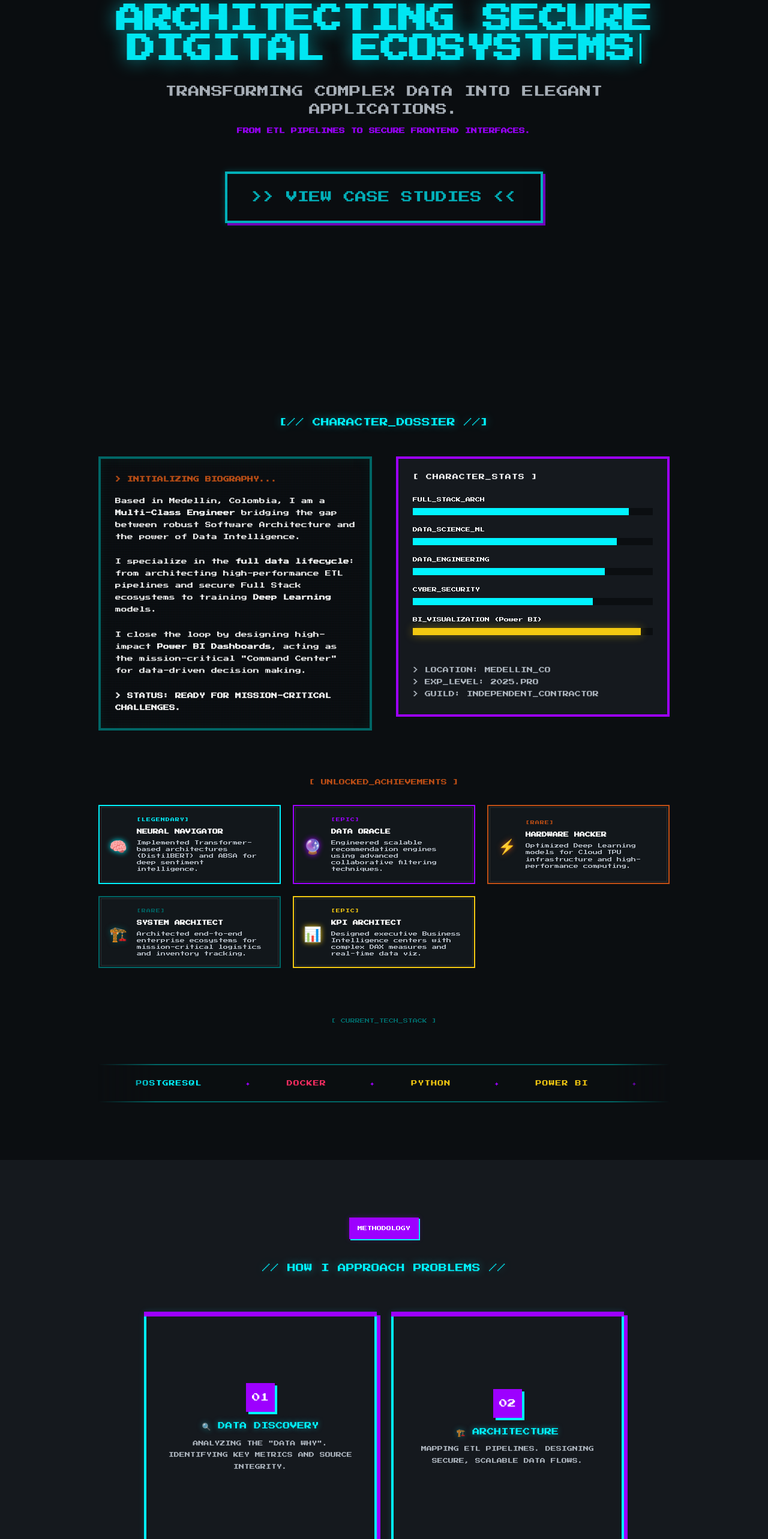
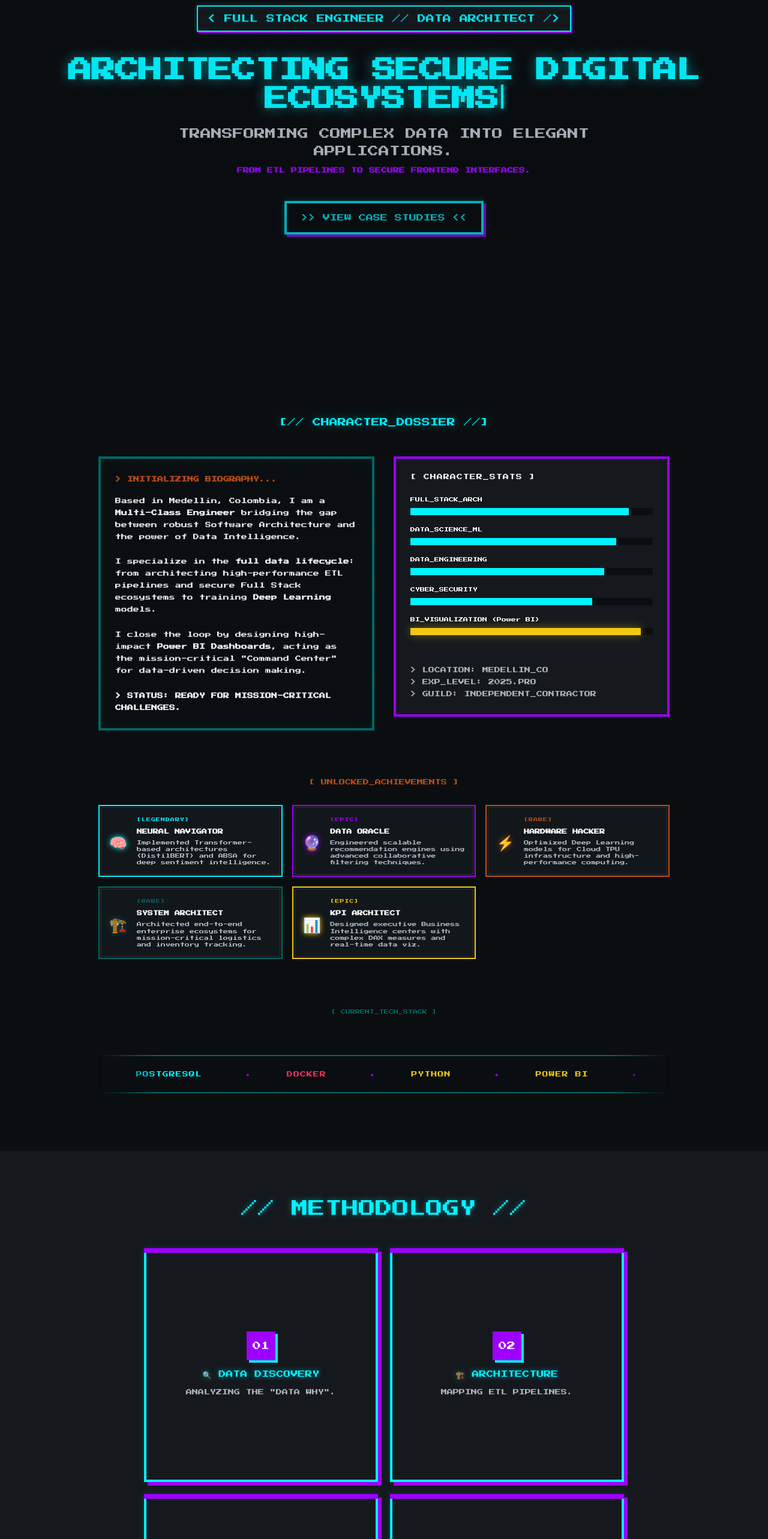
Before and after one commit to frankyemm/portfolio, a Next.js app: page / in a window 1280 px wide. Shown: the part 200-2766 px from the top of the page at 60% size. Built offline with nearby package versions, Linux system fonts and the light colour scheme.

Commit message:
fix: mobile view

```diff
--- a/src/app/globals.css
+++ b/src/app/globals.css
@@ -27,11 +27,15 @@
   --foreground-muted: #B0B8C1;
   --accent-primary: var(--neon-cyan);
   --accent-secondary: var(--hyper-purple);
-  --arcade-yellow: #F2C811;   /* Data / BI */
-  --neon-red: #FF2E63;        /* Infra / Performance */
-  --neon-purple: #9D00FF;     /* AI / Architecture */
+  --arcade-yellow: #F2C811;
+  /* Data / BI */
+  --neon-red: #FF2E63;
+  /* Infra / Performance */
+  --neon-purple: #9D00FF;
+  /* AI / Architecture */
 
-  --aws-orange: #FF9900;      /* AWS */
+  --aws-orange: #FF9900;
+  /* AWS */
   --gcp-blue: #4285F4;
 
   /* Typography */
@@ -40,9 +44,12 @@
   /* Grid unit (8px base for pixel-perfect alignment) */
   --grid: 8px;
   /* SOPORTE PARA LOGROS (Añade estas líneas) */
-  --orange-burnt: #C04F15;   /* Un naranja cobrizo muy retro */
-  --teal-dark: #006666;      /* Un verde petróleo serio */
-  --power-bi-yellow: #F2C811; /* El color exacto de Power BI */
+  --orange-burnt: #C04F15;
+  /* Un naranja cobrizo muy retro */
+  --teal-dark: #006666;
+  /* Un verde petróleo serio */
+  --power-bi-yellow: #F2C811;
+  /* El color exacto de Power BI */
 
   /* Soporte extra si quieres cambiar el Teal por algo más vibrante */
   --retro-blue: #2E5BFF;
@@ -72,7 +79,8 @@
 
 .marquee-content {
   display: flex;
-  gap: 60px; /* Espacio entre palabras */
+  gap: 60px;
+  /* Espacio entre palabras */
   flex-shrink: 0;
   animation: marquee-scroll 30s linear infinite;
 }
@@ -94,8 +102,13 @@
 }
 
 @keyframes marquee-scroll {
-  from { transform: translateX(0); }
-  to { transform: translateX(-50%); }
+  from {
+    transform: translateX(0);
+  }
+
+  to {
+    transform: translateX(-50%);
+  }
 }
 
 /* Pausar al pasar el ratón para que el reclutador pueda leer bien */
@@ -178,6 +191,16 @@ canvas {
       rgba(0, 0, 0, 0.1) 1px,
       transparent 1px,
       transparent 2px);
+}
+
+@media (max-width: 480px) {
+  .scanlines::before {
+    background: repeating-linear-gradient(0deg,
+        rgba(0, 0, 0, 0.05) 0px,
+        rgba(0, 0, 0, 0.05) 1px,
+        transparent 1px,
+        transparent 3px);
+  }
 }
 
 /* ===============================
@@ -604,28 +627,57 @@ li {
   transform: translate(-50%, -50%);
 }
 
-/* La explosión 8-bit */
-/* La explosión 8-bit */
 /* Contenedor de la explosión: centrado en la tarjeta */
+/* --- EXPLOSIÓN ARCADE 8-BIT --- */
 .pixel-explosion {
   position: absolute;
+  /* Centrado absoluto respecto al recuadro */
   top: 50%;
   left: 50%;
+  width: 8px;
+  height: 8px;
   transform: translate(-50%, -50%);
-  width: 40px;
-  height: 40px;
-  z-index: 100;
-  display: flex;
-  align-items: center;
-  justify-content: center;
+  z-index: 999;
+  /* Supervivencia sobre cualquier otro elemento */
   pointer-events: none;
+  animation: arcade-blast 0.5s steps(5) forwards;
+}
+
+@keyframes arcade-blast {
+  0% {
+    background: #fff;
+    box-shadow: 0 0 #fff;
+    transform: translate(-50%, -50%) scale(1);
+  }
+
+  25% {
+    background: var(--neon-cyan);
+    /* Partículas volando en cruz y diagonal */
+    box-shadow:
+      -20px -20px var(--hyper-purple), 20px -20px #fff,
+      -20px 20px #fff, 20px 20px var(--neon-cyan),
+      0 -30px var(--hyper-purple), 0 30px #fff,
+      -30px 0 var(--neon-cyan), 30px 0 var(--hyper-purple);
+  }
+
+  50% {
+    background: transparent;
+    box-shadow:
+      -40px -40px var(--neon-cyan), 40px -40px var(--hyper-purple),
+      -40px 40px var(--hyper-purple), 40px 40px var(--neon-cyan),
+      0 -50px #fff, 0 50px var(--hyper-purple),
+      -50px 0 var(--neon-cyan), 50px 0 #fff;
+  }
+
+  100% {
+    opacity: 0;
+    transform: translate(-50%, -50%) scale(1.5);
+  }
 }
 
 /* Ocultar nave y explosión en móviles */
 @media (max-width: 640px) {
-
-  .retro-spaceship,
-  .pixel-explosion {
+  .retro-spaceship {
     display: none !important;
   }
 }
@@ -957,11 +1009,11 @@ li {
 
 @media (max-width: 768px) {
   h1 {
-    font-size: 12px;
+    font-size: 14px;
   }
 
   h2 {
-    font-size: 10px;
+    font-size: 12px;
   }
 
   h3,
@@ -969,12 +1021,12 @@ li {
   span,
   a,
   li {
-    font-size: 8px;
+    font-size: 9px;
   }
 
   .retro-btn {
-    padding: 12px 16px;
-    font-size: 8px;
+    padding: 10px 14px;
+    font-size: 9px;
   }
 
   .retro-card,
@@ -983,10 +1035,26 @@ li {
   }
 
   .approach-num {
-    width: 40px;
-    height: 40px;
-    line-height: 40px;
+    width: 36px;
+    height: 36px;
+    line-height: 36px;
+    font-size: 10px;
+  }
+}
+
+@media (max-width: 480px) {
+  .container-retro {
+    padding-left: 16px;
+    padding-right: 16px;
+  }
+
+  h1 {
     font-size: 12px;
+  }
+
+  .retro-btn {
+    padding: 8px 12px;
+    font-size: 8px;
   }
 }
 
--- a/src/app/layout.tsx
+++ b/src/app/layout.tsx
@@ -56,15 +56,18 @@ export default function RootLayout({
   children: React.ReactNode;
 }>) {
   return (
-    <html lang="en">
+    /* 1. Añadido suppressHydrationWarning aquí para ignorar atributos de extensiones */
+    <html lang="en" suppressHydrationWarning>
       <head>
         <meta name="theme-color" content="#0B0E11" />
         <meta name="color-scheme" content="dark" />
         <link rel="canonical" href="https://frankyemm.dev" />
       </head>
       <body
+        /* 2. Añadido suppressHydrationWarning aquí para ignorar clases extra como "antigravity" */
         className={`${pixelFont.variable} font-sans scanlines`}
         style={{ fontFamily: "var(--font-pixel)" }}
+        suppressHydrationWarning
       >
         {/* Skip Link for Accessibility */}
         <a href="#hero" className="skip-link">
--- a/src/app/page.tsx
+++ b/src/app/page.tsx
@@ -4,8 +4,9 @@ import { useState, useEffect, useRef } from "react";
 import { ProjectCard } from "../components/ui/ProjectCard";
 import { useInViewAnimation } from "../hooks/useInViewAnimation";
 import type { ProjectFrontmatter } from "../lib/markdown";
+import { AboutSection } from "../components/sections/AboutSection";
 
-// Typewriter Text Component Corregido
+// Typewriter Text Component - Cursor Escalado
 function TypewriterText({ text }: { text: string }) {
   const [displayedText, setDisplayedText] = useState("");
   const [showCursor, setShowCursor] = useState(true);
@@ -32,26 +33,25 @@ function TypewriterText({ text }: { text: string }) {
   }, [text]);
 
   return (
-    /* Forzamos al span a ser un bloque inline y heredar el tamaño del h1 */
     <span style={{ fontSize: "inherit", fontFamily: "inherit", lineHeight: "inherit" }}>
       {displayedText}
       <span
         aria-hidden="true"
         style={{
           display: "inline-block",
-          width: "3px", // Un poco más grueso para que se note en el h1 gigante
-          height: "5em",
+          width: "clamp(2px, 0.5vw, 4px)",
+          height: "4em", // Ajustado para que siempre escale con el texto
           backgroundColor: showCursor ? "var(--neon-cyan)" : "transparent",
-          marginLeft: "8px",
-          verticalAlign: "baseline", // Corregido de "center" a "baseline"
-          boxShadow: showCursor ? "0 0 15px var(--neon-cyan)" : "none",
+          marginLeft: "4px",
+          verticalAlign: "top",
+          boxShadow: showCursor ? "0 0 10px var(--neon-cyan)" : "none",
         }}
       />
     </span>
   );
 }
 
-// Hero Section
+// Hero Section - Escalado Fluido
 function HeroSection() {
   const [mounted, setMounted] = useState(false);
 
@@ -69,194 +69,129 @@ function HeroSection() {
   return (
     <section
       id="hero"
-      aria-label="Introduction"
       className="min-h-screen flex items-center justify-center"
-      style={{
-        background: "var(--bg-void)",
-        padding: "80px 24px", // Aumentado el padding vertical
-      }}
+      style={{ background: "var(--bg-void)", padding: "clamp(40px, 10vh, 80px) 16px" }}
     >
-      {/* Aumentamos el max-width del contenedor para que el texto tenga espacio de crecer */}
       <div className="container-retro text-center" style={{ maxWidth: '1200px', width: '100%' }}>
 
-        {/* Badge - Escalado */}
+        {/* Badge Adaptable */}
         <div
           className="retro-badge"
           style={{
             display: "inline-block",
-            padding: "8px 20px",
-            fontSize: "1.1rem",
-            marginBottom: "40px", // Más espacio
+            padding: "6px 16px",
+            fontSize: "clamp(10px, 2.5vw, 14px)", // Escalado para móvil
+            marginBottom: "clamp(24px, 5vh, 40px)",
             opacity: mounted ? 1 : 0,
-            animationName: mounted ? "retro-fade-in" : "none",
-            animationDuration: "0.2s",
-            animationTimingFunction: "steps(3)",
-            animationFillMode: "forwards",
             border: "2px solid var(--neon-cyan)",
+            animation: mounted ? "retro-fade-in 0.2s steps(3) forwards" : "none",
           }}
         >
           {"< FULL STACK ENGINEER // DATA ARCHITECT />"}
         </div>
 
-        {/* Typewriter Headline - Proporcional al subtítulo (2.5x) */}
+        {/* Headline Gigante pero Adaptable */}
         <h1
           style={{
-            // 36px en móvil, 8vw para que crezca rápido, 90px máximo.
-            fontSize: "clamp(24px, 8vw, 48px)",
+            fontSize: "clamp(10px, 9vw, 40px)", // Sube de 24px a 56px según el ancho
             color: "var(--neon-cyan)",
-            marginBottom: "32px",
-            lineHeight: "1", // Títulos gigantes necesitan line-height corto
+            marginBottom: "20px",
+            lineHeight: "1.2",
             fontWeight: "bold",
-            minHeight: "1.2em", // Reserva el espacio basado en el tamaño de la letra
-            textShadow: "0 0 30px rgba(0, 243, 255, 0.6)",
-            letterSpacing: "-1px", // Estilo gamer/condensado
-            display: "block",
-            width: "100%",
+            textShadow: "0 0 20px rgba(0, 243, 255, 0.5)",
+            letterSpacing: "-1px",
           }}
         >
-          {mounted ? (
-            <TypewriterText text="ARCHITECTING SECURE DIGITAL ECOSYSTEMS" />
-          ) : (
-            "ARCHITECTING SECURE DIGITAL ECOSYSTEMS"
-          )}
+          {mounted ? <TypewriterText text="ARCHITECTING SECURE DIGITAL ECOSYSTEMS" /> : "ARCHITECTING..."}
         </h1>
 
-        {/* Subtitle - Más ancho y letra más grande */}
+        {/* Subtitle legible en móvil */}
         <p
           style={{
             color: "var(--foreground-muted)",
-            fontSize: "clamp(16px, 1.5vw, 20px)", // Letra más grande
-            maxWidth: "850px", // Aumentado de 600px
-            margin: "0 auto 56px",
-            lineHeight: 1.6,
+            fontSize: "clamp(10px, 3.5vw, 18px)", // Mínimo 12px para legibilidad
+            maxWidth: "850px",
+            margin: "0 auto 40px",
+            lineHeight: "1.6",
             opacity: mounted ? 1 : 0,
-            animationName: mounted ? "retro-fade-in" : "none",
-            animationDuration: "0.3s",
-            animationTimingFunction: "steps(4)",
-            animationDelay: "1.5s",
-            animationFillMode: "forwards",
+            animation: mounted ? "retro-fade-in 0.3s steps(4) 1.5s forwards" : "none",
           }}
         >
           TRANSFORMING COMPLEX DATA INTO ELEGANT APPLICATIONS.
           <br />
-          <span style={{ color: "var(--hyper-purple)", fontWeight: 'bold' }}>
+          <span style={{ color: "var(--hyper-purple)", fontWeight: 'bold', display: 'inline-block', marginTop: '8px' }}>
             FROM ETL PIPELINES TO SECURE FRONTEND INTERFACES.
           </span>
         </p>
 
-        {/* CTA Button - Escalado */}
         <button
           onClick={handleScrollClick}
           className="retro-btn"
-          aria-label="View case studies"
           style={{
-            padding: "20px 40px", // Botón mucho más grande
-            fontSize: "1.2rem",
+            padding: "12px 24px",
+            fontSize: "clamp(6px, 3vw, 12px)",
+            cursor: "pointer",
             opacity: mounted ? 1 : 0,
-            animationName: mounted ? "retro-fade-in" : "none",
-            animationDuration: "0.3s",
-            animationTimingFunction: "steps(4)",
-            animationDelay: "2s",
-            animationFillMode: "forwards",
-            cursor: "pointer"
+            animation: mounted ? "retro-fade-in 0.3s steps(4) 2s forwards" : "none",
           }}
         >
           {">> VIEW CASE STUDIES <<"}
         </button>
-
-        {/* Scroll indicator */}
-        <div
-          aria-hidden="true"
-          style={{
-            marginTop: "80px",
-            fontSize: "1.1rem",
-            color: "var(--hyper-purple)",
-            opacity: mounted ? 1 : 0,
-            animationName: mounted ? "retro-blink" : "none",
-            animationDuration: "1s",
-            animationTimingFunction: "steps(1)",
-            animationIterationCount: "infinite",
-            animationDelay: "2.5s",
-          }}
-        >
-          ▼ SCROLL DOWN ▼
-        </div>
       </div>
     </section>
   );
 }
 
-// Approach Section with Sequential Spaceship Animation
+// Approach Section - Títulos Escalados
 function ApproachSection() {
   const { ref, isVisible } = useInViewAnimation<HTMLElement>(0.2);
   const [step, setStep] = useState(-1);
   const [isExploding, setIsExploding] = useState(false);
-
-  // NUEVO: Controla qué cuadros ya terminaron su explosión
   const [revealedCount, setRevealedCount] = useState(-1);
 
   useEffect(() => {
     if (isVisible && step === -1) {
+      const startSequence = async () => {
+        for (let i = 0; i < 4; i++) {
+          setStep(i);
+          await new Promise(r => setTimeout(r, 700));
+          setIsExploding(true);
+          await new Promise(r => setTimeout(r, 400));
+          setIsExploding(false);
+          setRevealedCount(i);
+          await new Promise(r => setTimeout(r, 200));
+        }
+        setStep(4);
+      };
       startSequence();
     }
   }, [isVisible]);
 
-  const startSequence = async () => {
-    for (let i = 0; i < 4; i++) {
-      setStep(i); // 1. La nave viaja a la posición i
-      await new Promise(r => setTimeout(r, 700)); // Tiempo de viaje (ajustar si la nave va lento)
-
-      setIsExploding(true); // 2. ¡BOOM!
-      await new Promise(r => setTimeout(r, 400)); // 3. Esperamos a que la animación de explosión casi termine
-
-      setIsExploding(false); // 4. Quitamos la explosión
-      setRevealedCount(i);   // 5. JUSTO AQUÍ: El cuadro aparece ahora que la explosión se fue
-
-      await new Promise(r => setTimeout(r, 200)); // Pequeña pausa antes de ir al siguiente
-    }
-    setStep(4); // La nave se va
-  };
-
-const approaches = [
-    {
-      num: "01",
-      title: "DATA DISCOVERY",
-      description: 'ANALYZING THE "DATA WHY". IDENTIFYING KEY METRICS AND SOURCE INTEGRITY.',
-      icon: "🔍"
-    },
-    {
-      num: "02",
-      title: "ARCHITECTURE",
-      description: "MAPPING ETL PIPELINES. DESIGNING SECURE, SCALABLE DATA FLOWS.",
-      icon: "🏗️"
-    },
-    {
-      num: "03",
-      title: "IMPLEMENTATION",
-      description: "BUILDING CLEAN CODE & AI MODELS. FROM TYPESCRIPT TO DEEP LEARNING.",
-      icon: "⚡"
-    },
-    {
-      num: "04",
-      title: "KPI MONITORING",
-      description: "VERIFYING SUCCESS VIA POWER BI DASHBOARDS AND PERFORMANCE AUDITS.",
-      icon: "📊"
-    },
+  const approaches = [
+    { num: "01", title: "DATA DISCOVERY", description: 'ANALYZING THE "DATA WHY".', icon: "🔍" },
+    { num: "02", title: "ARCHITECTURE", description: "MAPPING ETL PIPELINES.", icon: "🏗️" },
+    { num: "03", title: "IMPLEMENTATION", description: "BUILDING AI MODELS.", icon: "⚡" },
+    { num: "04", title: "KPI MONITORING", description: "POWER BI DASHBOARDS.", icon: "📊" },
   ];
 
   return (
-    <section ref={ref} id="approach" style={{ background: "var(--card-carbon)", padding: "96px 24px", overflow: 'hidden' }}>
+    <section ref={ref} id="approach" style={{ background: "var(--card-carbon)", padding: "80px 16px", overflow: 'hidden' }}>
       <div className="container-retro">
-        <header style={{ textAlign: "center", marginBottom: "64px" }}>
-          <span className="retro-badge retro-badge-warning" style={{ marginBottom: "16px" }}>
-            METHODOLOGY
-          </span>
-          <h2 style={{ color: "var(--neon-cyan)", marginTop: "24px", textShadow: "0 0 15px rgba(0, 243, 255, 0.4)" }}>
-            {"// HOW I APPROACH PROBLEMS //"}
+        <header style={{ textAlign: "center", marginBottom: "48px" }}>
+          <h2 style={{
+            color: "var(--neon-cyan)",
+            fontSize: "clamp(18px, 5vw, 28px)", // Título de sección escalado
+            textShadow: "0 0 10px rgba(0, 243, 255, 0.4)"
+          }}>
+            {"// METHODOLOGY //"}
           </h2>
         </header>
 
-        <div className="approach-grid">
+        <div className="approach-grid" style={{
+          display: "grid",
+          gridTemplateColumns: "repeat(auto-fit, minmax(min(100%, 260px), 1fr))",
+          gap: "20px"
+        }}>
           {/* NAVE ESPACIAL */}
           <div className={`retro-spaceship ship-pos-${step} ${step >= 0 && step < 4 ? 'active' : ''}`}>
             <img src="/space-ship.svg" style={{ width: '40px', filter: 'hue-rotate(90deg) brightness(1.5)' }} alt="ship" />
@@ -266,13 +201,18 @@ const approaches = [
             <article
               key={index}
               className={`approach-card ${revealedCount >= index ? "revealed" : ""}`}
+              style={{
+                position: "relative", // INDISPENSABLE para centrar la explosión
+                overflow: "visible",  // Permite que la explosión se vea fuera del borde
+                zIndex: revealedCount === index ? 20 : 1 // Sube la tarjeta que está explotando
+              }}
             >
-              {/* El efecto de explosión sigue guiándose por 'step' para saber dónde ocurrir */}
+              {/* Renderizado condicional de la explosión */}
               {step === index && isExploding && <div className="pixel-explosion" />}
 
-              <div className="approach-num">{app.num}</div>
-              <h3 className="approach-title">{app.icon} {app.title}</h3>
-              <p className="approach-desc">{app.description}</p>
+              <div className="approach-num" style={{ fontSize: "14px" }}>{app.num}</div>
+              <h3 className="approach-title" style={{ fontSize: "12px" }}>{app.icon} {app.title}</h3>
+              <p className="approach-desc" style={{ fontSize: "10px" }}>{app.description}</p>
             </article>
           ))}
         </div>
@@ -281,68 +221,30 @@ const approaches = [
   );
 }
 
-// Projects Section (using hook)
-interface ProjectsSectionProps {
-  projects: ProjectFrontmatter[];
-}
-
-function ProjectsSection({ projects }: ProjectsSectionProps) {
-  const { ref, isVisible } = useInViewAnimation<HTMLElement>(0.2);
+// Projects Section - Grid y Textos
+function ProjectsSection({ projects }: { projects: ProjectFrontmatter[] }) {
+  const { ref, isVisible } = useInViewAnimation<HTMLElement>(0.1);
 
   return (
-    <section
-      ref={ref}
-      id="projects"
-      aria-label="Portfolio case studies"
-      style={{
-        background: "var(--bg-void)",
-        padding: "96px 24px",
-      }}
-    >
+    <section ref={ref} id="projects" style={{ background: "var(--bg-void)", padding: "80px 16px" }}>
       <div className="container-retro">
-        {/* Header */}
-        <header style={{ textAlign: "center", marginBottom: "64px" }}>
-          <span className="retro-badge" style={{ marginBottom: "16px" }}>
-            PORTFOLIO
-          </span>
-          <h2
-            style={{
-              color: "var(--hyper-purple)",
-              marginTop: "24px",
-              textShadow: "0 0 15px rgba(157, 0, 255, 0.4)",
-            }}
-          >
+        <header style={{ textAlign: "center", marginBottom: "48px" }}>
+          <h2 style={{
+            color: "var(--hyper-purple)",
+            fontSize: "clamp(18px, 5vw, 28px)",
+            textShadow: "0 0 10px rgba(157, 0, 255, 0.4)"
+          }}>
             {">> CASE STUDIES <<"}
           </h2>
-          <p
-            style={{
-              color: "var(--foreground-muted)",
-              marginTop: "16px",
-              maxWidth: "600px",
-              margin: "16px auto 0",
-            }}
-          >
-            REAL-WORLD PROJECTS IN ENTERPRISE ARCHITECTURE AND SECURE SYSTEMS.
-          </p>
         </header>
 
-        {/* Projects Grid */}
-        <div
-          role="list"
-          aria-label="Project list"
-          style={{
-            display: "grid",
-            gridTemplateColumns: "repeat(auto-fit, minmax(280px, 1fr))",
-            gap: "24px",
-          }}
-        >
+        <div style={{
+          display: "grid",
+          gridTemplateColumns: "repeat(auto-fit, minmax(min(100%, 280px), 1fr))",
+          gap: "24px",
+        }}>
           {projects.map((project, index) => (
-            <ProjectCard
-              key={project.slug}
-              project={project}
-              index={index}
-              isVisible={isVisible}
-            />
+            <ProjectCard key={project.slug} project={project} index={index} isVisible={isVisible} />
           ))}
         </div>
       </div>
@@ -350,13 +252,6 @@ function ProjectsSection({ projects }: ProjectsSectionProps) {
   );
 }
 
-import { AboutSection } from "../components/sections/AboutSection";
-
-// ... (existing imports)
-
-// ... (existing components: TypewriterText, HeroSection, ApproachSection, ProjectsSection)
-
-// Main Page
 export default function HomePage() {
   const projects: ProjectFrontmatter[] = [
     {
--- a/src/components/sections/AboutSection.tsx
+++ b/src/components/sections/AboutSection.tsx
@@ -15,7 +15,7 @@ export function AboutSection() {
         <section
             id="about"
             style={{
-                padding: "96px 24px",
+                padding: "clamp(48px, 10vw, 96px) 24px",
                 background: "var(--bg-void)",
                 position: "relative"
             }}
@@ -32,8 +32,8 @@ export function AboutSection() {
 
                 <div style={{
                     display: "grid",
-                    gridTemplateColumns: "repeat(auto-fit, minmax(320px, 1fr))",
-                    gap: "40px",
+                    gridTemplateColumns: "repeat(auto-fit, minmax(280px, 1fr))",
+                    gap: "32px",
                     alignItems: "start"
                 }}>
 
@@ -41,11 +41,11 @@ export function AboutSection() {
                     <div
                         className="retro-terminal-box"
                         style={{
-                            padding: "24px",
+                            padding: "clamp(16px, 4vw, 24px)",
                             border: "4px solid var(--teal-dark)",
                             background: "rgba(11, 14, 17, 0.9)",
                             position: "relative",
-                            fontSize: "12px",
+                            fontSize: "clamp(10px, 3vw, 12px)",
                             lineHeight: "1.8",
                             boxShadow: "inset 0 0 20px rgba(0, 255, 170, 0.05)"
                         }}
--- a/src/components/ui/Achievements.tsx
+++ b/src/components/ui/Achievements.tsx
@@ -55,8 +55,8 @@ export function Achievements() {
 
             <div style={{
                 display: "grid",
-                gridTemplateColumns: "repeat(auto-fit, minmax(250px, 1fr))",
-                gap: "20px"
+                gridTemplateColumns: "repeat(auto-fit, minmax(240px, 1fr))",
+                gap: "16px"
             }}>
                 {unlockedAchievements.map((achiv) => (
                     <div
```
Also changed, not shown: src/components/layout/Navigation.tsx (+7 -5 lines).
